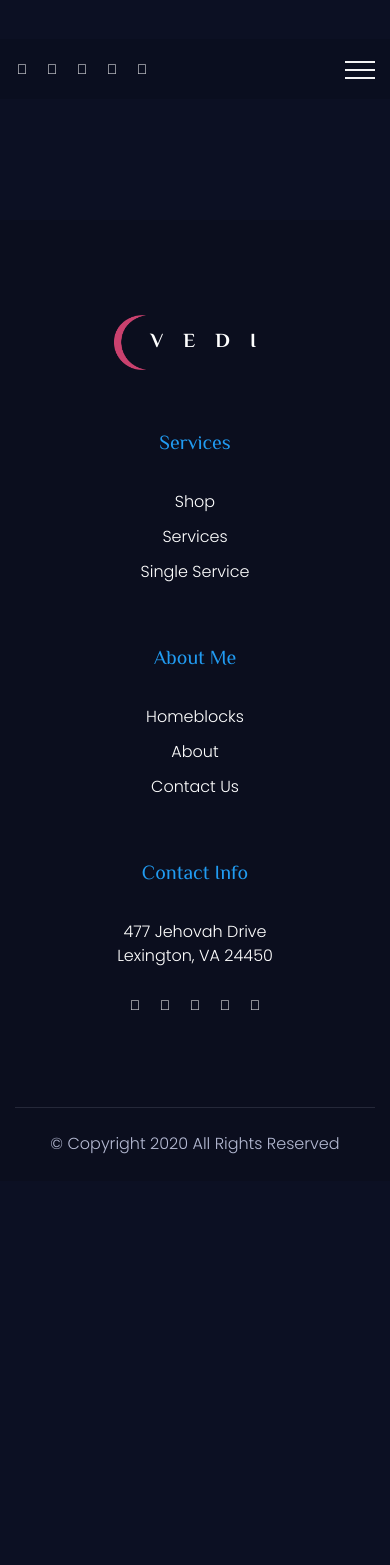
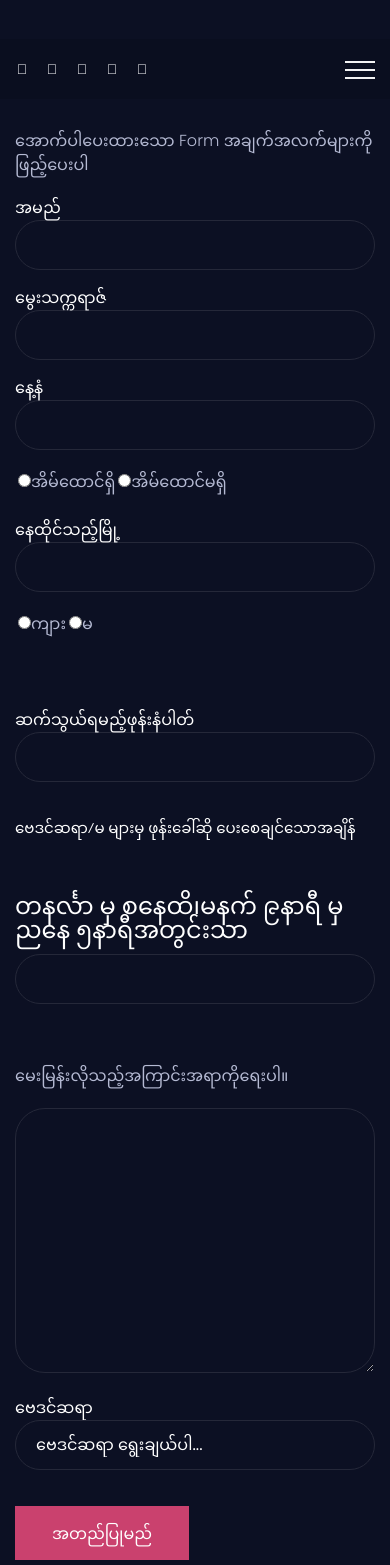
Before and after one commit to nayminhtwe/1875_Baydin_PWA, a Vue app: page /phone in a window 390 px wide. Shown: the part 123-1688 px from the top of the page. Before the commit the page ends 1304 px from the top, so only its background shows below. Built offline with nearby package versions, Linux system fonts and the light colour scheme; no server answers; a web font is replaced by a local one.

Commit message:
phone category in home page cat head

```diff
--- a/src/views/Direct.vue
+++ b/src/views/Direct.vue
@@ -51,7 +51,7 @@
                     <br />
                     <label class="form-group">
                       <span class="mm-font __mm">ဗေဒင်ဆရာ</span>
-                      <select name="baydin_sayar" class="form-control mm-font" required>
+                      <select name="baydin_sayar" class="mm-font __mm" required>
                         <option value=" " class="mm-font __mm">ဗေဒင်ဆရာ ရွေးချယ်ပါ...</option>
                         <option value="ဆရာမ သန့်ထားဆု" class="mm-font __mm">ဆရာမ သန့်ထားဆု</option>
                         <option
--- a/src/views/Phone.vue
+++ b/src/views/Phone.vue
@@ -13,258 +13,179 @@
                 <div class="woocommerce-MyAccount-content">
                   <form
                     id="child-form"
-                    action="https://chatbothoro.blueplanet.com.mm/lovebaydin"
+                    action="https://chatbothoro.blueplanet.com.mm/baydin_sayar/baydin"
                     method="post"
                     role="form"
                     style="display: block;"
-                    v-if="getCurrentCategory.id === 275"
                   >
-                    <h3 class="mm-font __mm" align="center">{{ getCurrentCategory.title }}</h3>
-                    <p
-                      class="mm-font __mm"
-                      align="center"
-                    >အောက်ပါပေးထားသော Form အချက်အလက်များကို ဖြည့်ပေးပါ</p>
 
-                    <label class="mm-font __mm">အမျိုးသမီး</label>
+                    <p class="mm-font __mm">အောက်ပါပေးထားသော Form အချက်အလက်များကို ဖြည့်ပေးပါ</p>
+                    <label class="form-group">
+                      <span class="mm-font __mm">အမည်</span>
+                      <input type="text" class="form-control" name="name" required />
+                    </label>
+                    <label class="form-group">
+                      <span class="mm-font __mm">မွေးသက္ကရာဇ်</span>
+                      <input type="text" class="form-control" name="birth_date" required />
+                    </label>
+                    <label class="form-group">
+                      <span class="mm-font __mm">နေ့နံ</span>
+                      <input type="text" class="form-control" name="nyih_nan" required />
+                    </label>
+                    <input type="radio" name="marital_status" value="Yes" required />
+                    <span for class="mm-font __mm">အိမ်ထောင်ရှိ</span>
+                    <input type="radio" name="marital_status" value="No" required />
+                    <span for class="mm-font __mm">အိမ်ထောင်မရှိ</span>
                     <br />
                     <br />
                     <label class="form-group">
-                      <span class="mm-font __mm __mm">အမည်</span>
-                      <input type="text" class="form-control" name="g_name" required />
+                      <span for class="mm-font __mm">နေထိုင်သည့်မြို့</span>
+                      <input type="text" class="form-control" name="address" required />
                     </label>
-                    <label class="form-group mm-font">
-                      <span class="mm-font __mm">မွေးနေ့</span>
-                      <select name="g_birth_day" class="form-control mm-font" required>
-                        <option value="တနင်္ဂနွေ" class="__mm">တနင်္ဂနွေ</option>
-                        <option value="တနင်္လာ" class="__mm">တနင်္လာ</option>
-                        <option value="အင်္ဂါ" class="__mm">အင်္ဂါ</option>
-                        <option value="ဗုဒ္ဓဟူး" class="__mm">ဗုဒ္ဓဟူး</option>
-                        <option value="ကြာသပတေး" class="__mm">ကြာသပတေး</option>
-                        <option value="သောကြာ" class="__mm">သောကြာ</option>
-                        <option value="စနေ" class="__mm">စနေ</option>
-                      </select>
-                    </label>
-                    <label class="form-group">
-                      <span class="mm-font __mm">မွေးသက္ကရာဇ်(7.11.1990)</span>
-                      <input type="text" class="form-control" name="g_birth_date" required />
-                    </label>
-                    <label class="form-group">
-                      <span for class="mm-font __mm">နေရပ်လိပ်စာ</span>
-                      <input type="text" class="form-control" name="g_address" required />
-                    </label>
-
-                    <p style="font-size: 30px">
-                      <i class="fa fa-heart" aria-hidden="true"></i>
-                    </p>
-                    <label class="mm-font __mm">အမျိုးသား</label>
+                    <input type="radio" name="gender" value="ကျား" required />
+                    <span for class="mm-font __mm">ကျား</span>
+                    <input type="radio" name="gender" value="မ" required />
+                    <span for class="mm-font __mm">မ</span>
                     <br />
                     <br />
-                    <label class="form-group">
-                      <span class="mm-font __mm">အမည်</span>
-                      <input type="text" class="form-control" name="b_name" required />
-                    </label>
-                    <label class="form-group">
-                      <span class="mm-font __mm">မွေးနေ့</span>
-                      <select name="b_birth_day" class="form-control mm-font" required>
-                        <option value="တနင်္ဂနွေ" class="mm-font __mm">တနင်္ဂနွေ</option>
-                        <option value="တနင်္လာ" class="mm-font __mm">တနင်္လာ</option>
-                        <option value="အင်္ဂါ" class="mm-font __mm">အင်္ဂါ</option>
-                        <option value="ဗုဒ္ဓဟူး" class="__mm">ဗုဒ္ဓဟူး</option>
-                        <option value="ကြာသပတေး" class="__mm">ကြာသပတေး</option>
-                        <option value="သောကြာ" class="__mm">သောကြာ</option>
-                        <option value="စနေ" class="__mm">စနေ</option>
-                      </select>
-                    </label>
-                    <label class="form-group">
-                      <span class="mm-font __mm">မွေးသက္ကရာဇ်(5.12.1990)</span>
-                      <input type="text" class="form-control" name="b_birth_date" required />
-                    </label>
-                    <label class="form-group">
-                      <span for class="mm-font __mm">နေရပ်လိပ်စာ</span>
-                      <input type="text" class="form-control" name="b_address" required />
-                    </label>
-
+                    <br />
+                    <br />
                     <label class="form-group">
                       <span for class="mm-font __mm">ဆက်သွယ်ရမည့်ဖုန်းနံပါတ်</span>
                       <input type="text" class="form-control" name="phone_number" required />
                     </label>
-                    <p>
-                      <input
-                        type="submit"
-                        class="woocommerce-Button button mm-font __mm"
-                        name="save_account_details"
-                        value="အတည်ပြုမည်"
-                      />
-                    </p>
-                  </form>
-                  <form
-                    id="child-form"
-                    action="https://chatbothoro.blueplanet.com.mm/horo/child/naming/create"
-                    method="post"
-                    role="form"
-                    style="display: block;"
-                    v-if="getCurrentCategory.id === 11"
-                  >
-                    <h3 class="mm-font __mm" align="center">{{ getCurrentCategory.title }}</h3>
-                    <p
-                      class="mm-font __mm"
-                      align="center"
-                    >အောက်ပါပေးထားသော Form အချက်အလက်များကို ဖြည့်ပေးပါ</p>
-                    <label class="form-group">
-                      <span class="mm-font __mm">မွေးနေ့(30.11.2004)</span>
-                      <input type="text" class="form-control" name="birth_date" required />
-                    </label>
-                    <label class="form-group">
-                      <span class="mm-font __mm">မွေးချိန်</span>
-                      <input type="text" class="form-control" name="birth_time" required />
-                    </label>
-                    <label class="form-group">
-                      <span class="mm-font __mm">ဖခင်အမည်</span>
-                      <input type="text" class="form-control" name="father_name" required />
-                    </label>
-                    <label class="form-group">
-                      <span class="mm-font __mm">မိခင်အမည်</span>
-                      <input type="text" class="form-control" name="mother_name" required />
-                    </label>
-                    <label class="form-group">
-                      <span for class="mm-font __mm">မွေးရပ်</span>
-                      <input type="text" class="form-control" name="birth_place" required />
-                    </label>
-                    <p
-                      class="mm-font __mm"
-                    >မှတ်ချက်။ ။ မိမိပေးလိုသော နေ့နံများကိုလည်းပြောပြပေးပါရန်။</p>
-                    <label class="form-group">
-                      <span for class="mm-font __mm">နေ့နံ</span>
-                      <input type="text" class="form-control" name="nyih_nan" required />
-                    </label>
 
-                    <input type="radio" name="gender" value="0" required />
-                    <span for class="mm-font __mm">ယောကျ်ားလေး</span>
-                    <input type="radio" name="gender" value="1" required />
-                    <span for class="mm-font __mm">မိန်းကလေး</span>
                     <br />
                     <br />
 
                     <label class="form-group">
-                      <span for class="mm-font __mm">ဆက်သွယ်ရမည့်ဖုန်းနံပါတ်</span>
-                      <input type="text" class="form-control" name="phone_number" required />
+                      <h4
+                        class="mm-font __mm"
+                        style="color: white;font-size: 15px;"
+                      >ဗေဒင်ဆရာ/မ များမှ ဖုန်းခေါ်ဆို ပေးစေချင်သောအချိန်</h4>
+                      <h5
+                        class="mm-font __mm"
+                        style="color: white"
+                      >တနင်္လာ မှ စနေထိ၊မနက် ၉နာရီ မှ ညနေ ၅နာရီအတွင်းသာ</h5>
+                      <input type="text" class="form-control mm-font" name="call_time" />
                     </label>
+
+                    <br />
+                    <br />
+                    <p class="mm-font" id="call_service"></p>
+                    <p class="mm-font __mm">မေးမြန်းလိုသည့်အကြာင်းအရာကိုရေးပါ။</p>
                     <label class="form-group">
-                      <span for class="mm-font __mm">နေရပ်လိပ်စာ (မြို့နယ်)</span>
-                      <input type="text" class="form-control" name="address" required />
-                    </label>
-                    <p>
-                      <input
-                        type="submit"
-                        class="woocommerce-Button button mm-font __mm"
-                        name="save_account_details"
-                        value="အတည်ပြုမည်"
-                      />
-                    </p>
-                  </form>
-                  <form
-                    action="https://chatbothoro.blueplanet.com.mm/horo/business/naming/create"
-                    method="post"
-                    id="business-form"
-                    role="form"
-                    v-if="getCurrentCategory.id === 267"
-                  >
-                    <h3 class="mm-font __mm" align="center">{{ getCurrentCategory.title }}</h3>
-                    <p
-                      class="mm-font __mm"
-                      align="center"
-                    >အောက်ပါပေးထားသော Form အချက်အလက်များကို ဖြည့်ပေးပါ</p>
-                    <label class="form-group">
-                      <span class="mm-font __mm">လုပ်ငန်းရှင်အမည်</span>
-                      <input type="text" class="form-control" name="owner_name" required />
-                    </label>
-                    <label class="form-group">
-                      <span class="mm-font __mm">မွေးနေ့ (30.11.2004)</span>
-                      <input type="text" class="form-control" name="birth_date" required />
-                    </label>
-                    <label class="form-group">
-                      <span class="mm-font __mm">လုပ်ကိုင်မည့်လုပ်ငန်း</span>
-                      <input type="text" class="form-control" name="business_type" required />
-                    </label>
-                    <label class="form-group">
-                      <span class="mm-font __mm">လုပ်ငန်းလိပ်စာ</span>
-                      <input type="text" class="form-control" name="address" required />
-                    </label>
-                    <label class="form-group">
-                      <span for class="mm-font __mm">ဆက်သွယ်ရမည့်ဖုန်းနံပါတ်</span>
-                      <input type="text" class="form-control" name="phone_number" required />
-                    </label>
-                    <label class="form-group">
-                      <span for class="mm-font __mm">နေ့သား(လုပ်ငန်းရှင်)</span>
-                      <input type="text" class="form-control" name="nyih_tha" required />
-                    </label>
-                    <p>
-                      <input
-                        type="submit"
-                        class="woocommerce-Button button mm-font __mm"
-                        name="save_account_details"
-                        value="အတည်ပြုမည်"
-                      />
-                    </p>
-                  </form>
-                  <form
-                    id="child-form"
-                    action="https://chatbothoro.blueplanet.com.mm/horo/one/year/create"
-                    method="post"
-                    role="form"
-                    style="display: block;"
-                    v-if="getCurrentCategory.id === 10"
-                  >
-
-                    <h3 class="mm-font __mm" align="center">{{ getCurrentCategory.title }}</h3>
-                    <p
-                      class="mm-font __mm"
-                      align="center"
-                    >အောက်ပါပေးထားသော Form အချက်အလက်များကို ဖြည့်ပေးပါ</p>
-                    <label class="form-group">
-                      <span class="mm-font __mm">မွေးနေ့(30.11.2004)</span>
-                      <input type="text" class="form-control" name="birth_date" required />
-                    </label>
-                    <label class="form-group">
-                      <span class="mm-font __mm">မွေးချိန်</span>
-                      <input type="text" class="form-control" name="birth_time" required />
-                    </label>
-                    <label class="form-group">
-                      <span class="mm-font __mm">အမည်</span>
-                      <input type="text" class="form-control" name="name" required />
+                      <textarea
+                        name="about"
+                        class="mm-font test"
+                        rows="10"
+                        cols="35"
+                        placeholder
+                        style="color: black;"
+                        required
+                      ></textarea>
                     </label>
 
                     <label class="form-group">
-                      <span for class="mm-font __mm">မွေးရပ်</span>
-                      <input type="text" class="form-control" name="birth_place" required />
+                      <span class="mm-font __mm">ဗေဒင်ဆရာ</span>
+                      <select name="baydin_sayar" class="mm-font __mm" required>
+                        <option value=" " class=" mm-font __mm">ဗေဒင်ဆရာ ရွေးချယ်ပါ...</option>
+                        <option value="ဆရာမ သန့်ထားဆု" class="mm-font __mm">ဆရာမ သန့်ထားဆု</option>
+                        <option
+                          value="ဆရာ မင်းသုကျော်ခေါင်"
+                          class="mm-font __mm"
+                        >ဆရာ မင်းသုကျော်ခေါင်</option>
+                        <option value="ဆရာ ကျော်ဇောဟန်" class="__mm">ဆရာ ကျော်ဇောဟန်</option>
+                        <option value="ဆရာ မင်းသိမ်းခိုင်" class="__mm">ဆရာ မင်းသိမ်းခိုင်</option>
+                        <option value="ဆရာမ စောလှနွယ်နီ" class="__mm">ဆရာမ စောလှနွယ်နီ</option>
+                        <option value="ဆရာ မိုးမင်းသုခ" class="__mm">ဆရာ မိုးမင်းသုခ</option>
+                        <option value="ဆရာမ စောယုထွေး" class="__mm">ဆရာမ စောယုထွေး</option>
+                        <option value="ဆရာမ ယွန်းပိုးအိ" class="__mm">ဆရာမ ယွန်းပိုးအိ</option>
+                        <option value="ဆရာမ ဝင့်ယမုံဦး" class="__mm">ဆရာမ ဝင့်ယမုံဦး</option>
+                      </select>
                     </label>
-                    <label class="form-group">
-                      <span for class="mm-font __mm">အလုပ်အကိုင်</span>
-                      <input type="text" class="form-control" name="career" required />
-                    </label>
-                    <label class="form-group">
-                      <span for class="mm-font __mm">နေရပ်လိပ်စာ (မြို့နယ်)</span>
-                      <input type="text" class="form-control" name="address" required />
-                    </label>
-                    <input type="radio" name="marital_status" value="1" required />
-                    <span for class="mm-font __mm">အိမ်ထောင်ရှိ</span>
-                    <input type="radio" name="marital_status" value="0" required />
-                    <span for class="mm-font __mm">အိမ်ထောင်မရှိ</span>
-                    <br />
-                    <br />
 
-                    <label class="form-group">
-                      <span for class="mm-font __mm">နေ့နံ</span>
-                      <input type="text" class="form-control" name="nyih_nan" required />
-                    </label>
-                    <label class="form-group">
-                      <span for class="mm-font __mm">အဓိကသိချင်သောအကြောင်းအရာ</span>
-                      <input type="text" class="form-control" name="about" required />
-                    </label>
-                    <label class="form-group">
-                      <span for class="mm-font __mm">ဆက်သွယ်ရမည့်ဖုန်းနံပါတ်</span>
-                      <input type="text" class="form-control" name="phone_number" required />
-                    </label>
+                    <!-- <p class="mm-font"></p>
+                    <h2 class="text-center __mm">ဗေဒင်ဆရာများ</h2>
+                    <p></p>
+
+                    <div class="feature">
+                      <figure
+                        class="featured-item image-holder r-3-2 transition"
+                        style="background-image: url(&quot;https://s3.ap-southeast-1.amazonaws.com/assets.myclip.com/smart/HquaoE4zf0CpyGciDKk7m2JWzYR1Y9Rh0SXu3y2f.jpeg&quot;);"
+                      ></figure>
+                    </div>
+
+                    <div class="gallery-wrapper">
+                      <div class="gallery">
+                        <div class="item-wrapper">
+                          <figure
+                            class="gallery-item image-holder r-3-2 active transition"
+                            style="background-image: url(&quot;https://s3.ap-southeast-1.amazonaws.com/assets.myclip.com/smart/HquaoE4zf0CpyGciDKk7m2JWzYR1Y9Rh0SXu3y2f.jpeg&quot;);"
+                          ></figure>
+                        </div>
+                        <div class="item-wrapper">
+                          <figure
+                            class="gallery-item image-holder r-3-2 transition"
+                            style="background-image: url(&quot;https://s3.ap-southeast-1.amazonaws.com/assets.myclip.com/smart/QwGFOX5UMFViMPGMqLO01ctjd7TPZXSUxiud0fOi.jpeg&quot;);"
+                          ></figure>
+                        </div>
+                        <div class="item-wrapper">
+                          <figure
+                            class="gallery-item image-holder r-3-2 transition"
+                            style="background-image: url(&quot;https://s3.ap-southeast-1.amazonaws.com/assets.myclip.com/smart/jtJJrzwGwJK4hEKCEULxWS2JhmbW8X6JHSAj9mdf.jpeg&quot;);"
+                          ></figure>
+                        </div>
+                        <div class="item-wrapper">
+                          <figure
+                            class="gallery-item image-holder r-3-2 transition"
+                            style="background-image: url(&quot;https://s3.ap-southeast-1.amazonaws.com/assets.myclip.com/smart/1dfvLNMQn0eO9KA6sYlrmT7mMb2lBIGKzJUmNBGq.jpeg&quot;);"
+                          ></figure>
+                        </div>
+                        <div class="item-wrapper">
+                          <figure
+                            class="gallery-item image-holder r-3-2"
+                            style="background-image: url(&quot;https://s3.ap-southeast-1.amazonaws.com/assets.myclip.com/smart/bqT3PnK3tJ7Xn1JWylN2ZEUnrQkNWKlfKh3bV0bC.jpeg&quot;);"
+                          ></figure>
+                        </div>
+                        <div class="item-wrapper">
+                          <figure
+                            class="gallery-item image-holder r-3-2 transition"
+                            style="background-image: url(&quot;https://s3.ap-southeast-1.amazonaws.com/assets.myclip.com/smart/g1UFtmxAzcMJeRxyaUM8V0VRzhQUAQ6KzfJHWQaG.jpeg&quot;);"
+                          ></figure>
+                        </div>
+                        <div class="item-wrapper">
+                          <figure
+                            class="gallery-item image-holder r-3-2 transition"
+                            style="background-image: url(&quot;https://s3.ap-southeast-1.amazonaws.com/assets.myclip.com/smart/HPZTllBvWKhA2tvfJMbd4zhZHv3cOzTi0L6oji9n.jpeg&quot;);"
+                          ></figure>
+                        </div>
+                        <div class="item-wrapper">
+                          <figure
+                            class="gallery-item image-holder r-3-2 transition"
+                            style="background-image: url(&quot;https://s3.ap-southeast-1.amazonaws.com/assets.myclip.com/smart/d9qxmZ8QaUtamRxc57pWAtRRGckKYKtvRRuZkMZv.jpeg&quot;);"
+                          ></figure>
+                        </div>
+                        <div class="item-wrapper">
+                          <figure
+                            class="gallery-item image-holder r-3-2 transition"
+                            style="background-image: url(&quot;https://s3.ap-southeast-1.amazonaws.com/assets.myclip.com/smart/BaZhNOTgtAzi6SVdg25WUqigHNShv75XWDuLU5TP.jpeg&quot;);"
+                          ></figure>
+                        </div>
+                        <div class="item-wrapper">
+                          <figure
+                            class="gallery-item image-holder r-3-2 transition"
+                            style="background-image: url(&quot;undefined&quot;);"
+                          ></figure>
+                        </div>
+                      </div>
+                    </div>
+
+                    <div class="controls">
+                      <a class="move-btn left" style="font-size: 30px">←</a>
+                      <a class="move-btn right" style="font-size: 30px">→</a>
+                    </div> -->
+
                     <p>
                       <input
                         type="submit"
@@ -286,21 +207,8 @@
 </template>
 
 <script>
-import { mapGetters } from "vuex";
-
 export default {
-  name: `Special`,
-  computed: {
-    ...mapGetters({
-      getCurrentCategory: "categoryStore/getCurrentCategory"
-    })
-  },
-  created() {
-    this.$store.dispatch(
-      "categoryStore/singleCategory",
-      this.$route.params.categoryId
-    );
-  }
+  name: `Special`
 };
 </script>
 
--- a/src/views/Special.vue
+++ b/src/views/Special.vue
@@ -34,7 +34,7 @@
                     </label>
                     <label class="form-group mm-font">
                       <span class="mm-font __mm">မွေးနေ့</span>
-                      <select name="g_birth_day" class="form-control mm-font" required>
+                      <select name="g_birth_day" class="mm-font __mm" required>
                         <option value="တနင်္ဂနွေ" class="__mm">တနင်္ဂနွေ</option>
                         <option value="တနင်္လာ" class="__mm">တနင်္လာ</option>
                         <option value="အင်္ဂါ" class="__mm">အင်္ဂါ</option>
@@ -65,7 +65,7 @@
                     </label>
                     <label class="form-group">
                       <span class="mm-font __mm">မွေးနေ့</span>
-                      <select name="b_birth_day" class="form-control mm-font" required>
+                      <select name="b_birth_day" class="mm-font __mm" required>
                         <option value="တနင်္ဂနွေ" class="mm-font __mm">တနင်္ဂနွေ</option>
                         <option value="တနင်္လာ" class="mm-font __mm">တနင်္လာ</option>
                         <option value="အင်္ဂါ" class="mm-font __mm">အင်္ဂါ</option>
```
Also changed, not shown: src/views/Home.vue (+10 -4 lines).
